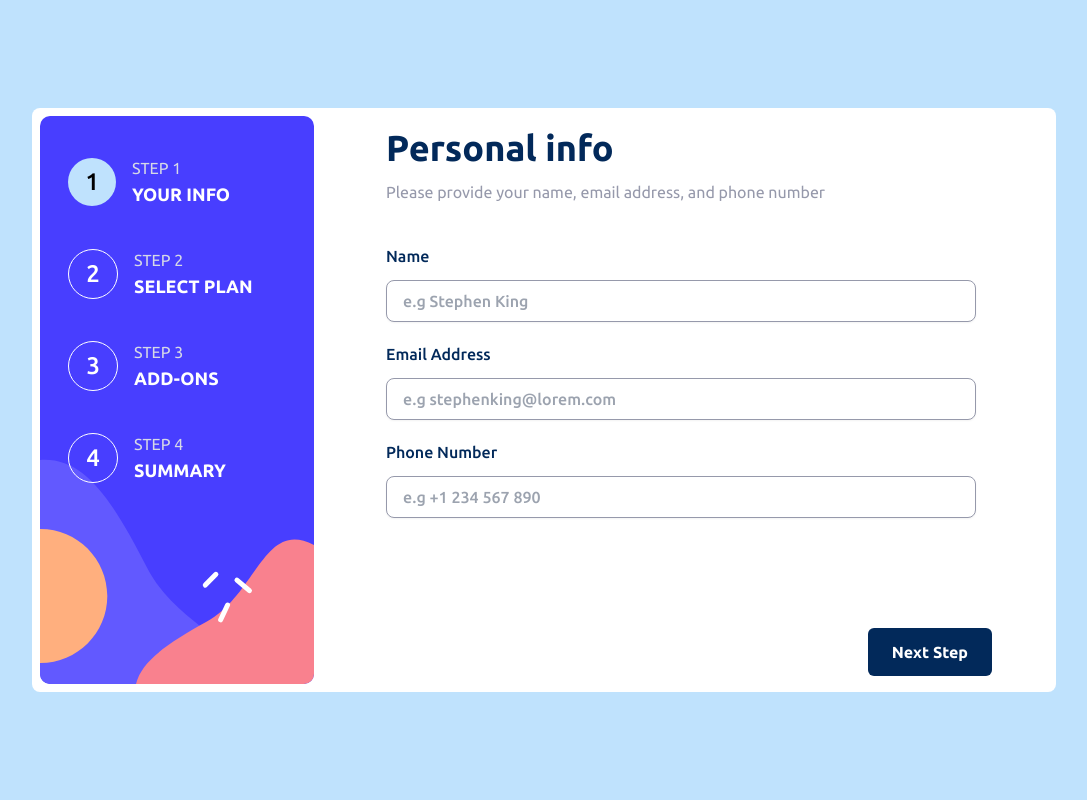
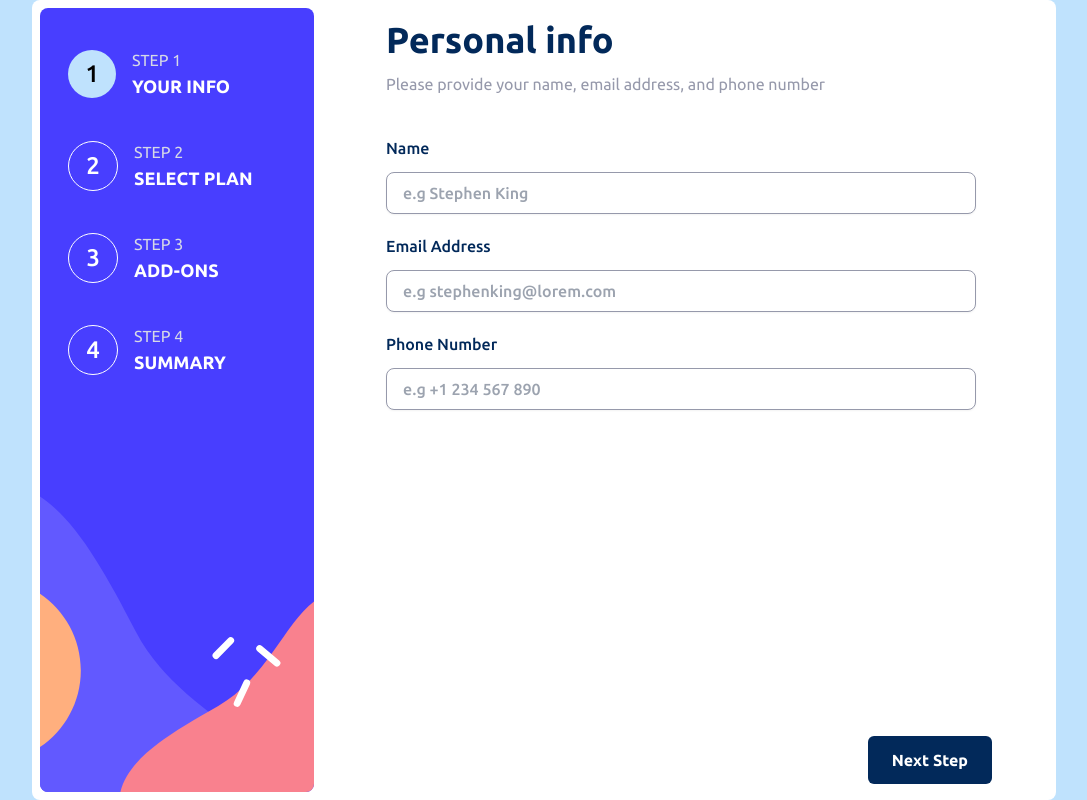
Before and after one commit to gideon-del/multi-step-form, a React (Vite) app: page / in a window 1280 px wide. Shown: the whole page, without its empty margins (96-1183 px from the left). Built offline with nearby package versions, Linux system fonts and the light colour scheme.

Commit message:
Refactoring
Doing cleanup

```diff
--- a/src/App.jsx
+++ b/src/App.jsx
@@ -7,7 +7,7 @@ import Complete from "./components/Complete";
 
 function App() {
   const currentRef = useRef(null);
-  const { currentStep, error, steps, completed } = usePlan();
+  const { currentStep, error, completed } = usePlan();
   const submit = () => {
     if (!currentStep.validate) return;
     currentStep.validate(currentRef.current);
@@ -15,14 +15,10 @@ function App() {
   const CurForm = currentStep.component;
   return (
     <>
-      <main className="font-Medium  md:px-2 md:py-2 m-auto flex flex-col md:flex-row  relative bg-white rounded-lg inset-0 max-w-5xl flex-1">
+      <main className="font-Medium  md:px-2 md:py-2 m-auto flex flex-col md:flex-row  relative bg-white rounded-lg inset-0 max-w-5xl flex-1 min-h-screen md:min-h-none  ">
         <Steps />
-        <section className=" flex-1 px-3 md:px-14 lg:px-18 md:pt-10 bg-ligthBlue md:bg-white w-fit">
-          <div className="flex lg:max-w-3xl flex-col justify-between h-full">
-            {/* {currentStep.ref ? <CurForm ref={currentRef} /> : <CurForm />}
-            {error.trim().length !== 0 && (
-              <p className="text-center text-red-500 fotn-Bold">{error}</p>
-            )} */}
+        <section className=" flex-1 px-3 md:px-14 lg:px-18 md:pt-10 bg-ligthBlue md:bg-white w-fit flex">
+          <div className="flex lg:max-w-3xl flex-col justify-between  flex-1 ">
             {completed ? (
               <Complete />
             ) : (
--- a/src/index.css
+++ b/src/index.css
@@ -32,7 +32,7 @@ body {
     @apply bg-ligthBlue;
   }
   #root {
-    @apply md:flex justify-center items-center md:min-h-screen;
+    @apply md:flex justify-center items-center min-h-screen;
   }
   .next-btn {
     @apply bg-marineBlue font-Bold text-white px-6 py-3 after:transition-all after:duration-300 after:ease-in-out relative rounded-md ml-auto  mt-3 mb-2 after:bg-white after:absolute after:inset-0 after:opacity-0 hover:after:opacity-40;
```
